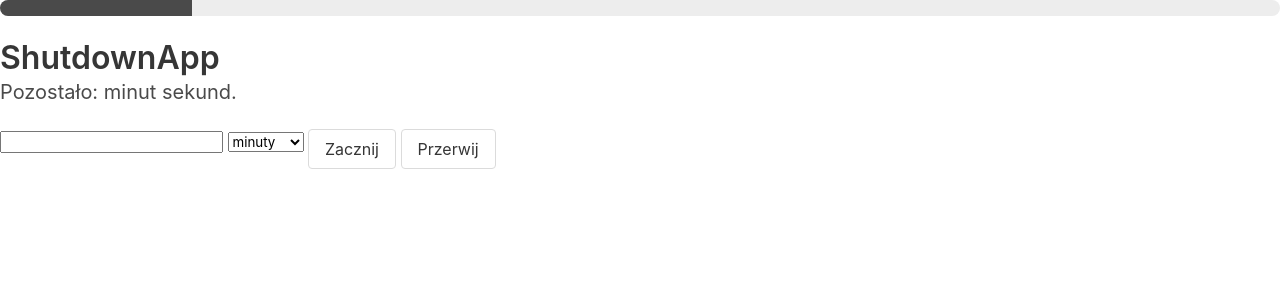
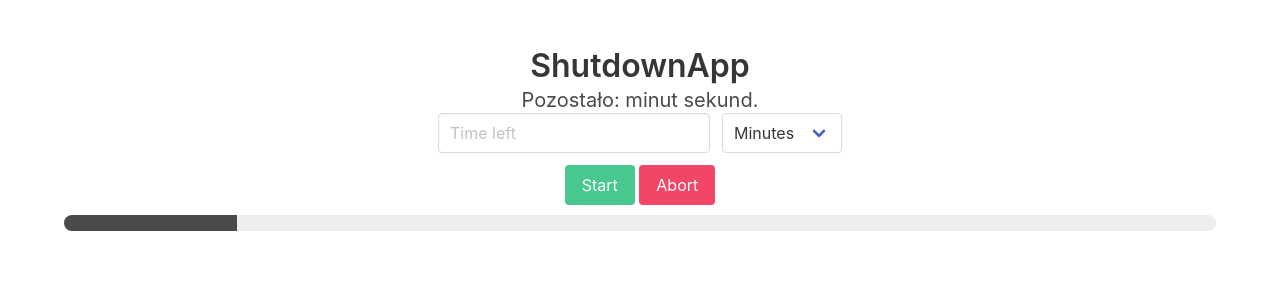
Before and after one commit to arielkuzminski/shutdowner-electron-app, an Electron app: page mainWindow.html in a window 1280 px wide. Drawn offline with nearby package versions, Linux system fonts and the light colour scheme.

Commit message:
Add some styling

```diff
--- a/mainWindow.html
+++ b/mainWindow.html
@@ -6,17 +6,37 @@
     <title>ShutdownApp</title>
 </head>
 <body>
-    <progress class="progress" id="progress" value="15" max="100"></progress>
-    <h1 class="title">ShutdownApp</h1>
-    <h2 class="subtitle" id="time-left">Pozostało: <span id="countdownMinutes"></span> minut <span id="countdownSeconds"></span> sekund.</h2>
-    <input type="number" id="timeValueInput" min="1">
-    <select name="time-select" id="timeSelect">
-        <option value="minutes">minuty</option>
-        <option value="seconds">sekundy</option>
-    </select>
+    <section class="section">
+        <div class="wrapper">
+            <div class="container">
+                <h1 class="title has-text-centered">ShutdownApp</h1>
+                <h2 class="subtitle has-text-centered" id="time-left">Pozostało: <span id="countdownMinutes"></span> minut <span id="countdownSeconds"></span> sekund.</h2>
+            </div>
+            <div class="container field has-text-centered">
+                <div class="field is-grouped">
+                    <p class="control">
+                        <input class="input" type="number" placeholder="Time left" id="timeValueInput" min="1">
+                    </p>
+                    <p class="control">
+                        <span class="select">
+                            <select id="timeSelect">
+                                <option>Minutes</option>
+                                <option>Seconds</option>
+                            </select>
+                        </span>
+                    </p>
+                </div>
+            </div>
+            <div class="container field">
+                <button class="button is-success" id="start">Start</button>
+                <button class="button is-danger" id="abort">Abort</button>
+            </div>
 
-    <button class="button" id="start">Zacznij</button>
-    <button class="button" id="abort">Przerwij</button>
+        </div>
+        <div class="container field">
+            <progress class="progress" id="progress" value="15" max="100"></progress>
+        </div>
+    </section>
 
     <script>
         'use strict';
@@ -35,13 +55,14 @@
             }
             secondsAtStart = currentSecondsLeft;
             myInterval = setInterval(() => {
+                console.log(currentSecondsLeft);
                 if (currentSecondsLeft === 0) {
                     updateTimer(currentSecondsLeft, secondsAtStart);
                     clearInterval(myInterval);
                     sendEvent();
                 } else {
+                    currentSecondsLeft--;
                     updateTimer(currentSecondsLeft, secondsAtStart);
-                    currentSecondsLeft--;
                 }
             }, 1000);
         };
@@ -85,5 +106,15 @@
         });
 
     </script>
+
+    <style>
+        .wrapper {
+            display: flex;
+            flex-direction: column;
+            justify-content: center;
+            align-items: center;
+            padding-bottom: 10px;
+        }
+    </style>
 </body>
 </html>
```
